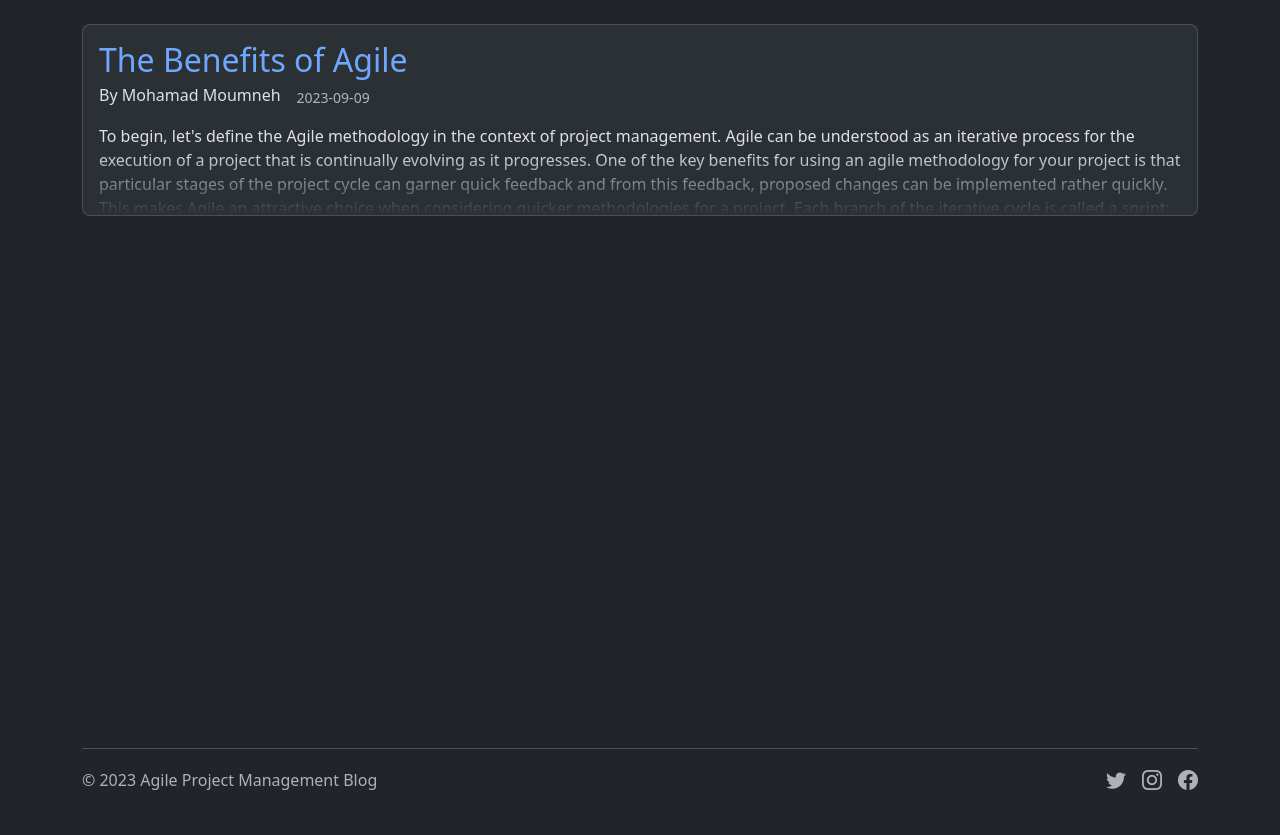
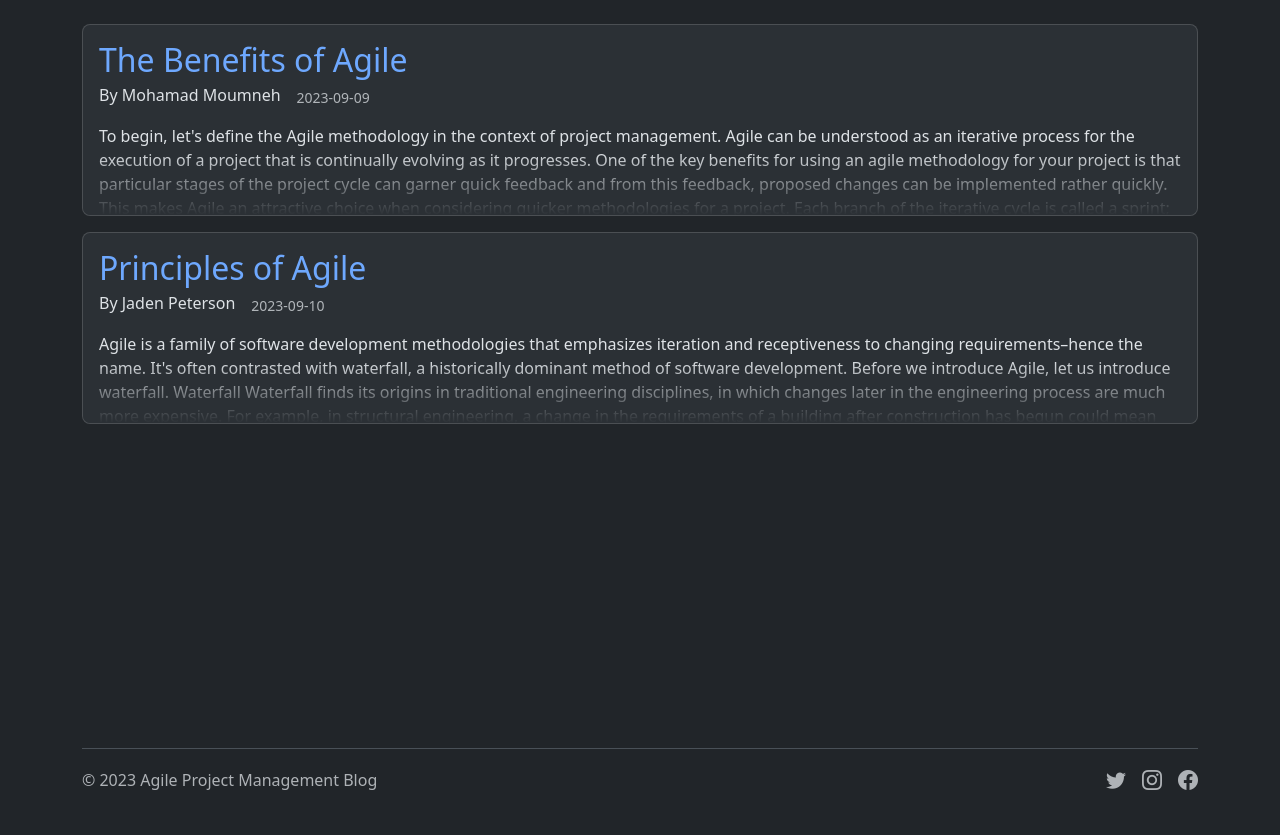
Before and after one commit to khoderp/ITIS-3300-Blog, a Flask app: page / in a window 1280 px wide. Shown: the part 76-911 px from the top of the page. Run offline with Flask 3, Linux system fonts and the light colour scheme; style sheets or scripts are compiled from the project's sources.

Commit message:
Added Principles of Agile article

```diff
--- /dev/null
+++ b/static/scss/article.scss
@@ -0,0 +1,4 @@
+.citation-source {
+	margin-left: 2rem;
+	text-indent: -2rem;
+}
--- a/templates/article.html
+++ b/templates/article.html
@@ -1,6 +1,10 @@
 {% extends "base.html" %}
 
 {% set title = article.title %}
+
+{% block head %}
+	<link rel="stylesheet" href="{{ url_for('static', filename='css/article.css') }}">
+{% endblock %}
 
 {% block main %}
 	<div class="container col-xl-8 col-xxl-6 my-5">
--- a/templates/articles/benefits_of_agile.html
+++ b/templates/articles/benefits_of_agile.html
@@ -4,7 +4,7 @@
 
 <figure class="figure">
 	<img
-		class="figure-img"
+		class="figure-img mw-100"
 		src="https://miro.medium.com/v2/resize:fit:720/format:webp/1*GtEtKSrRQtLhx_gffxFhSA.png"
 		alt="The five steps of Agile">
 
@@ -19,7 +19,7 @@
 
 <figure class="figure">
 	<img
-		class="figure-img"
+		class="figure-img mw-100"
 		src="https://www.seguetech.com/wp-content/uploads/2015/08/segue-blog-8-benefits-agile-development.png"
 		alt="The eight benefits of Agile">
 
@@ -27,7 +27,6 @@
 		Sourced from <a href="https://www.seguetech.com/8-benefits-of-agile-software-development/">https://www.seguetech.com/8-benefits-of-agile-software-development/</a> by Segue Technologies
 	</figcaption>
 </figure>
-<img src="">
 
 <p>
 	When each and every team member is engaged with the project on the level that Agile forces them to be, it creates a higher quality end product. Furthermore, as the team continues work on the project, they are honing their skills and improving themselves which in turn translates into a better end product.
--- /dev/null
+++ b/templates/articles/principles_of_agile.html
@@ -0,0 +1,178 @@
+<p>
+	Agile is a family of software development methodologies that emphasizes iteration and receptiveness to changing requirements–hence the name. It's often contrasted with waterfall, a historically dominant method of software development. Before we introduce Agile, let us introduce waterfall.
+</p>
+
+<h1>Waterfall</h1>
+
+<p>
+	Waterfall finds its origins in traditional engineering disciplines, in which changes later in the engineering process are much more expensive. For example, in structural engineering, a change in the requirements of a building after construction has begun could mean lost materials, delays due to unforeseen permits, etc.. New requirements may even be rejected if land is insufficient or the budget doesn't allow for them.
+</p>
+
+<p>
+	For that reason, it's crucial that thorough contracts are made beforehand with stakeholders, that requirements are explicitly planned, and potential roadblocks deliberated as much as possible. Waterfall divides this process into six phases: requirements estimation, analysis, design, programming, testing, and operations (maintenance).
+</p>
+
+<figure class="figure">
+	<img
+		class="figure-img mw-100"
+		src="https://assets.asana.biz/transform/a6df6b88-06c5-4de4-a946-b833b389bc0c/inline-project-management-project-management-methodologies-1-2x?io=transform:fill,width:1680&format=webp"
+		alt="The stages of waterfall">
+
+	<figcaption class="figure-caption">
+		Sourced from <a href="https://asana.com/resources/waterfall-project-management-methodology">https://asana.com/resources/waterfall-project-management-methodology</a> by Sarah Laoyan
+	</figcaption>
+</figure>
+
+<p>
+	Software development originally inherited this paradigm, but it gradually fell out of fashion as the ease of changing course was discovered. This gave rise to Agile, which unconcoincidentally criticizes everything waterfall stood for. The process originated in the Wasatch Mountains of Snowbird, Utah, in which seventeen software engineers met to discuss their frustrations with the overly rigid–and corporate–waterfall software development <cite>(<a href="#citation-drumond">Drumond</a>)</cite>. There, they devised four assertions that preface the Agile Manifesto:
+
+	<ul>
+		<li>Individuals and interactions over processes and tools</li>
+		<li>Working software over comprehensive documentation</li>
+		<li>Customer collaboration over contract negotiation</li>
+		<li>Responding to change over following a plan</li>
+	</ul>
+</p>
+
+<p>
+	These assertions acknowledge that their right sides are important, but prioritize their left sides. For example, the statement “Individuals and interactions over processes and tools” says that collaboration between individuals as necessary is more important than interaction following a strict step-by-step template.
+</p>
+
+<p>
+	Agile is often misinterpreted; too often, its implementers schedule a rigid set of meetings or insist that an “agile” process govern every customer-developer or developer-developer interaction. On the contrary–Agile is a mindset, rather than a process. It deliberately encourages loose processes and recommends against red-tape in an attempt to promote what's been recently termed business agility. Business agility is members of an organization asking each other “How might we structure and operate our organization in a way that allows us to create and respond to change and deal with uncertainty?” <cite>(<a href="citation-what-is-agile">“What is Agile?”</a>)</cite>
+</p>
+
+<p>
+	Although Agile is loosely defined, it's usually implemented via a particular software development framework (e.g. Scrum or Kanban). Because Scrum is the most popular framework, we'll provide a summary of it to illustrate a representative example of Agile in practice.
+</p>
+
+<h1>Scrum</h1>
+
+<p>
+	Sprints are further divided into four stages:
+
+	<ol>
+		<li>
+			Sprint planning
+
+			<ul>
+				<li>Independent units of work, called stories, are selected from the project backlog and are allocated among team members.</li>
+			</ul>
+		</li>
+
+		<li>
+			Daily standup
+
+			<ul>
+				<li>Team members meet for no more than 15 minutes daily to alleviate blockers, clarify story requirements, and plan the day.</li>
+			</ul>
+		</li>
+
+		<li>
+			Sprint review
+
+			<ul>
+				<li>Team members showcase their work, discuss the state of the project, and, if it isn't continuously deployed, decide whether to release an increment.</li>
+			</ul>
+		</li>
+
+		<li>
+			Sprint retrospective
+
+			<ul>
+				<li>Team members come together to reflect on the efficacy of their processes. They reflect on what went well, what didn't, new ideas, things they found interesting, people they'd like to acknowledge, etc.. This is a great opportunity for them to adjust their implementation of Scrum to their niche.</li>
+			</ul>
+		</li>
+	</ol>
+</p>
+
+<p>
+	These stages are administered primarily by the Scrum Master or team lead, despite everyone participating in them equally.
+</p>
+
+<figure class="figure">
+	<img
+		class="figure-img mw-100"
+		src="https://wac-cdn.atlassian.com/dam/jcr:709d95de-f4d4-4faf-aa9f-4bead10e888b/sprint_cycle-c.png?cdnVersion=1198"
+		alt="The stages of a Scrum sprint">
+
+	<figcaption class="figure-caption">
+		Sourced from <a href="https://www.atlassian.com/agile/scrum">https://www.atlassian.com/agile/scrum</a> by Claire Drumond
+	</figcaption>
+</figure>
+
+<h2>Scrum Values</h2>
+
+<p>
+	According to the <a href="https://scrumguides.org/scrum-guide.html">Scrum Guide</a> <cite>(<a href="#citation-sutherland">Sutherland and Schwaber</a>)</cite>, Scrum teams should follow four foundational values that shape the tone of their implementation of Scrum. Notice their alignment with the Agile Manifesto:
+
+	<ul>
+		<li>
+			Commitment
+
+			<ul>
+				<li>Team members should err on the conservative side when volunteering to take on work and should refrain from overcommitting. Communication and requests for help should occur as needed to ensure commitments don't fall through.</li>
+			</ul>
+		</li>
+
+		<li>
+			Courage
+
+			<ul>
+				<li>Scrum teams should be courageous and autonomous when deciding their processes. They should be free to modify processes to suit their own needs and to challenge the status quo of software development within the organization.</li>
+			</ul>
+		</li>
+
+		<li>
+			Focus
+
+			<ul>
+				<li>Team members should have plenty of time within sprints to complete their assigned tasks and shouldn't be overburdened with unnecessary meetings that detract from their velocity (hence the term “sprint”).</li>
+			</ul>
+		</li>
+
+		<li>
+			Openness
+
+			<ul>
+				<li>Collectively, a Scrum team should foster a culture of openness, in which members feel comfortable honestly reporting their current progress and estimated future rate of progress. Blockers should be addressed swiftly and nonjudgmentally by fellow members.</li>
+			</ul>
+		</li>
+
+		<li>
+			Respect
+
+			<ul>
+				<li>Team members respect each other's contributions and accomplishments, and the directives of the product owner and Scrum Master.</li>
+			</ul>
+		</li>
+	</ul>
+</p>
+
+<h1>Benefits of Agile</h1>
+
+<p>
+	As previously mentioned, Agile's faster-paced cycles and loose requirements enable teams to respond swiftly to demands from the customer or product owner. It acknowledges that software development is never-ending and iterative in nature, and that the cost of changing requirements later is less than that in other industries.
+</p>
+
+<p>
+	By ditching overly rigid corporate processes and reflecting on a team-by-team basis, organizations can employ Agile to boost their velocity and align themselves with what matters most: pleasing customers with well-developed and promptly-developed software. Teams can implement Scrum via an industry-standard framework like Agile or by assembling their own software development cycle.
+</p>
+
+<h1>Works Cited</h1>
+
+<p id="citation-drumond" class="citation-source">
+	Drumond, Claire. “Is the Agile Manifesto Still a Thing?” Atlassian, https://www.atlassian.com/agile/manifesto. Accessed 10 September 2023.
+</p>
+
+<p class="citation-source">
+	Drumond, Claire. “Scrum - What is it, how it works, & how to start.” Atlassian, https://www.atlassian.com/agile/scrum. Accessed 10 September 2023.
+</p>
+
+<p id="citation-sutherland" class="citation-source">
+	Sutherland, Jeff, and Ken Schwaber. “The 2020 Scrum Guide TM.” Scrum Guides, 2020, https://scrumguides.org/scrum-guide.html. Accessed 10 September 2023.
+</p>
+
+<p id="citation-what-is-agile" class="citation-source">
+	“What is Agile? | Agile 101.” Agile Alliance, https://www.agilealliance.org/agile101/. Accessed 10 September 2023.
+</p>
--- /dev/null
+++ b/templates/articles/principles_of_agile.json
@@ -0,0 +1,7 @@
+{
+	"title": "Principles of Agile",
+	"author": "Jaden Peterson",
+	"date": "2023-09-10",
+	"subpath": "principles_of_agile",
+	"templatePath": "principles_of_agile.html"
+}
```
